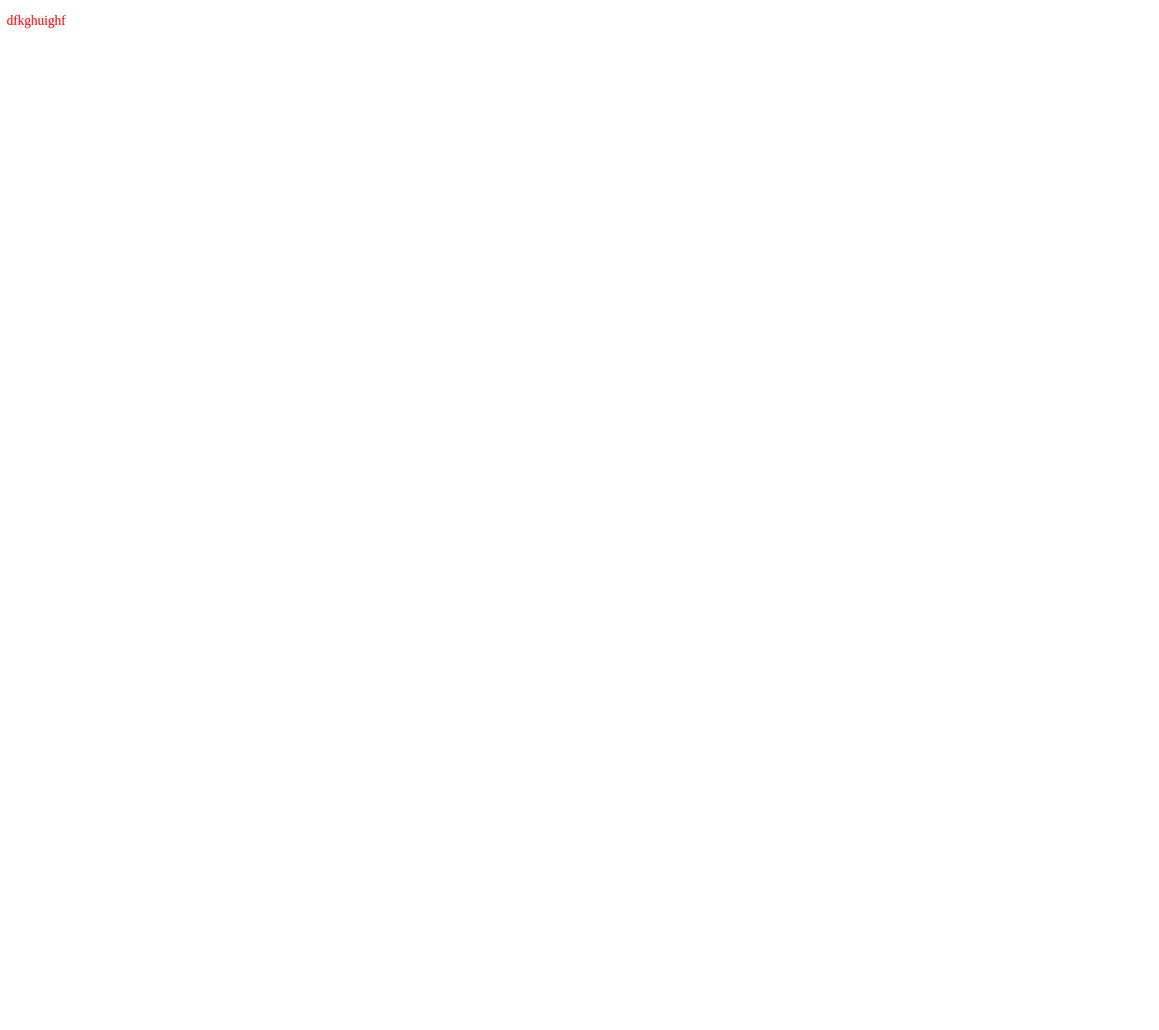
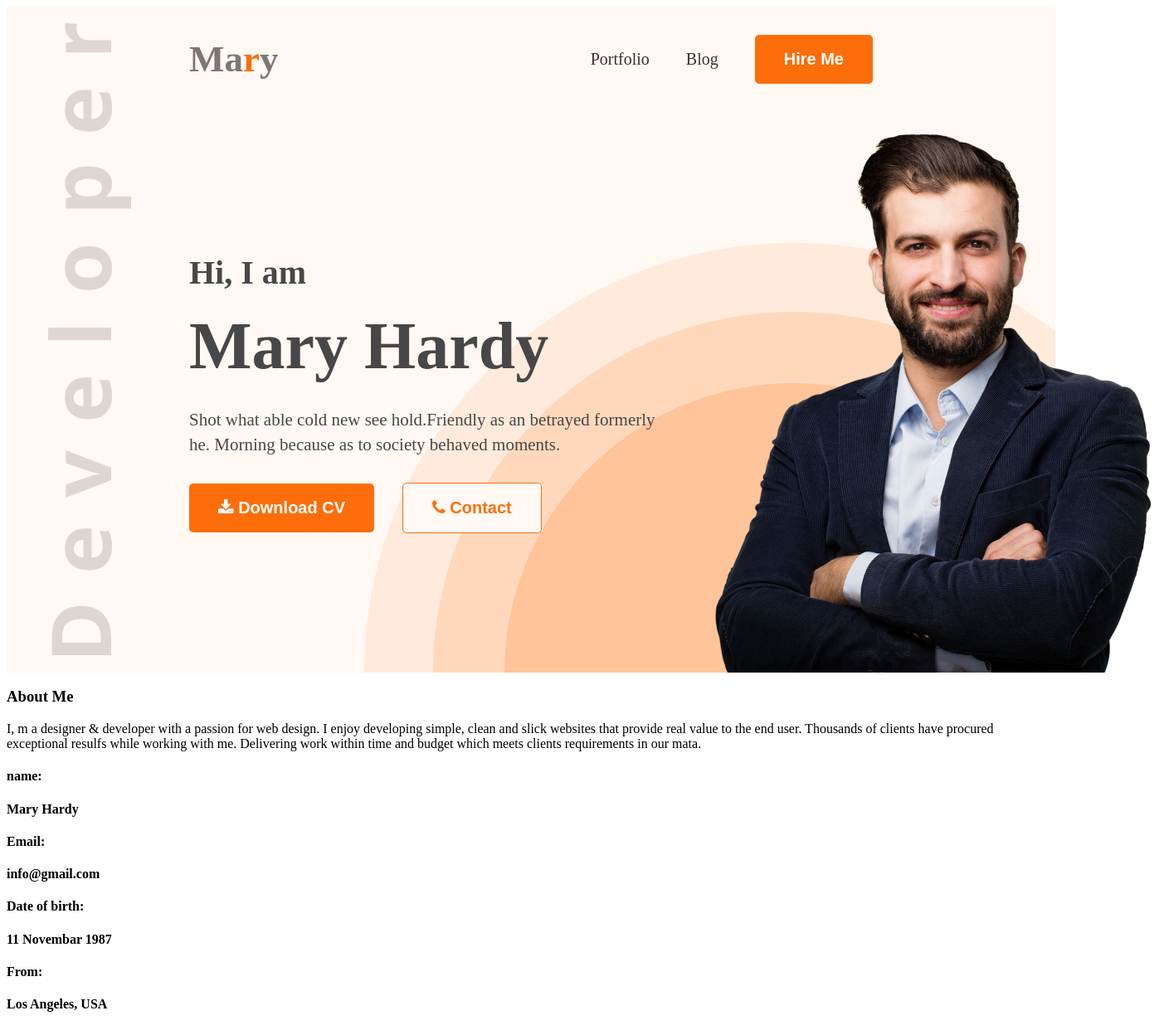
Before and after one commit to mohammod-suruj/portfolio-a, a plain HTML site: page index.html in a window 1280 px wide. Shown: the whole page at 83% size, 1397 px wide, since content can reach past the window. Before the commit the page ends 800 px from the top, so only its background shows below. Drawn offline with Linux system fonts and the light colour scheme.

Commit message:
about section

```diff
--- a/index.css
+++ b/index.css
@@ -1,3 +1,96 @@
-p{
-    color: red;
+body {
+    <link rel="stylesheet" href="index.css">
+
 }
+/* styl start */
+header{
+    background-color: #FFF8F3;
+    background-image: url("./images/developer.png");
+    background-repeat: no-repeat;
+    background-position: 50px;
+
+}
+nav {
+    display: flex;
+    justify-content: space-between;
+    align-items: center;
+    padding: 0px 220px;
+
+}
+nav > ul {
+    display: flex;
+    align-items: center;
+
+}
+nav li {
+    list-style: none;
+    padding-left: 44px;
+
+}
+nav li a{
+    text-decoration: none;
+    font-size: 20px;
+    font-weight: 400;
+    color: #383535;
+
+}
+.head-1{
+    color: #7a7777;
+    font-size: 45px;
+    font-weight: 800;
+}
+.color{
+    color: #FD6E0A;
+}
+.major-btn{
+    font-weight: 700;
+    font-size: 20px;
+    color: white;
+    background-color: #FD6E0A;
+    border: none;
+    padding: 18px 35px 18px 35px;
+    border-radius: 5px;
+
+}
+.section-1{
+    display: flex;
+    background-image:url("./images/header_bg.png");
+    background-repeat: no-repeat;
+    background-position: bottom right;
+    justify-content: space-between;
+    padding-left: 220px;
+
+
+}
+.head-3{
+    width: 585px;
+    font-size: 21px;
+    line-height: 30px;
+    font-weight: 300;
+    color: #474747;
+    margin-top: -25px;
+    padding-bottom: 10px;
+
+
+}
+.head-2{
+    font-size: 40px;
+    font-weight: 600;
+    color: #474747;
+    margin-top: 170px;
+}
+.head-4{
+    font-size: 80px;
+    font-weight: 700;
+    color: #474747;
+    margin-top: -20px;
+}
+.img-part{
+    margin-bottom: -4px;
+}
+.btn{
+    background-color: #FFF8F3;
+    color: #FD6E0A;
+    border: 1px solid ;
+    margin-left: 30px;
+}
--- a/index.html
+++ b/index.html
@@ -4,10 +4,71 @@
     <meta charset="UTF-8">
     <meta name="viewport" content="width=device-width, initial-scale=1.0">
     <title>portfolio</title>
-    <link rel="stylesheet" href="index.css">
+
+    <link rel="preconnect" href="https://fonts.googleapis.com">
+<link rel="preconnect" href="https://fonts.gstatic.com" crossorigin>
+<link href="https://fonts.googleapis.com/css2?family=Open+Sans:wght@400;700;800&display=swap" rel="stylesheet">
+
+<link rel="stylesheet" href="https://cdnjs.cloudflare.com/ajax/libs/font-awesome/4.7.0/css/font-awesome.min.css">
+<link rel="stylesheet" href="index.css">
+
 
 </head>
 <body>
-    <p>dfkghuighf</p>
+
+    <header>
+        <nav>
+            <h2 class="head-1">Ma<span class="color">r</span>y</h2>
+            <ul>
+                <li><a href="#">Portfolio</a></li>
+                <li><a href="#">Blog</a></li>
+                <li><button class="major-btn">Hire Me</button></li>
+            </ul>
+        </nav>
+        <div class="section-1">
+            <div class="text-part">
+
+                <h3 class="head-2">Hi, I am</h3>
+                <h1 class="head-4">Mary Hardy</h1>
+
+                <p class="head-3">Shot what able cold new see hold.Friendly as an betrayed formerly he. Morning because as to society behaved moments.</p>
+                <div class="btn-part">
+                    <button class="major-btn"> <i class="fa fa-download"></i> Download CV</button>
+                    <button class="major-btn btn"> <i class="fa fa-phone"></i> Contact</button>
+                </div>
+
+            </div>
+            <div class="img-part">
+                <img src="./images/hardy.png" alt="hardy mama">
+            </div>
+        </div>
+    </header>
+
+    <div class="about">
+        <div>
+            <h3 >About Me</h3>
+            <p>I, m a designer & developer with a passion for web design. I enjoy developing simple, clean and slick websites that provide real value to the end user. Thousands of clients have procured exceptional resulfs while working with me. Delivering work within time and budget which meets clients requirements in our mata.</p>
+        </div>
+        <div>
+            <div>
+                <h4>name:</h4>
+                <h4>Mary Hardy</h4>
+            </div>
+            <div>
+                <h4>Email:</h4>
+                <h4>info@gmail.com</h4>
+            </div>
+            <div>
+                <h4>Date of birth:</h4>
+                <h4>11 Novembar 1987</h4>
+
+            </div>
+            <div>
+                <h4>From:</h4>
+                <h4>Los Angeles, USA</h4>
+            </div>
+        </div>
+    </div>
+
 </body>
 </html>
```
Also changed, not shown: images/developer.png (added), images/hardy.png (added), images/header_bg.png (added), images/icons/facebook.png (added), images/icons/insta.png (added), images/icons/js.png (added), images/icons/mongo.png (added), images/icons/nodejs.png (added), images/icons/react.png (added), images/icons/twitter.png (added).
